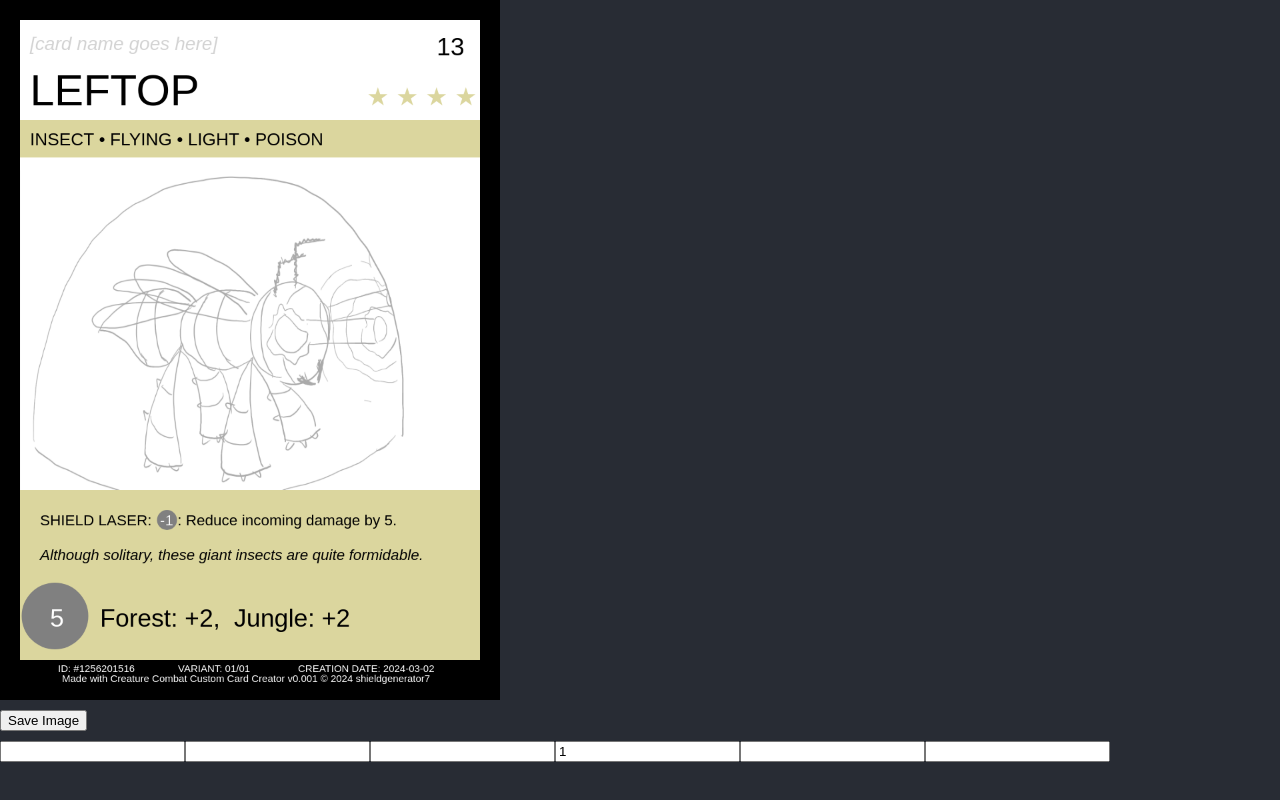
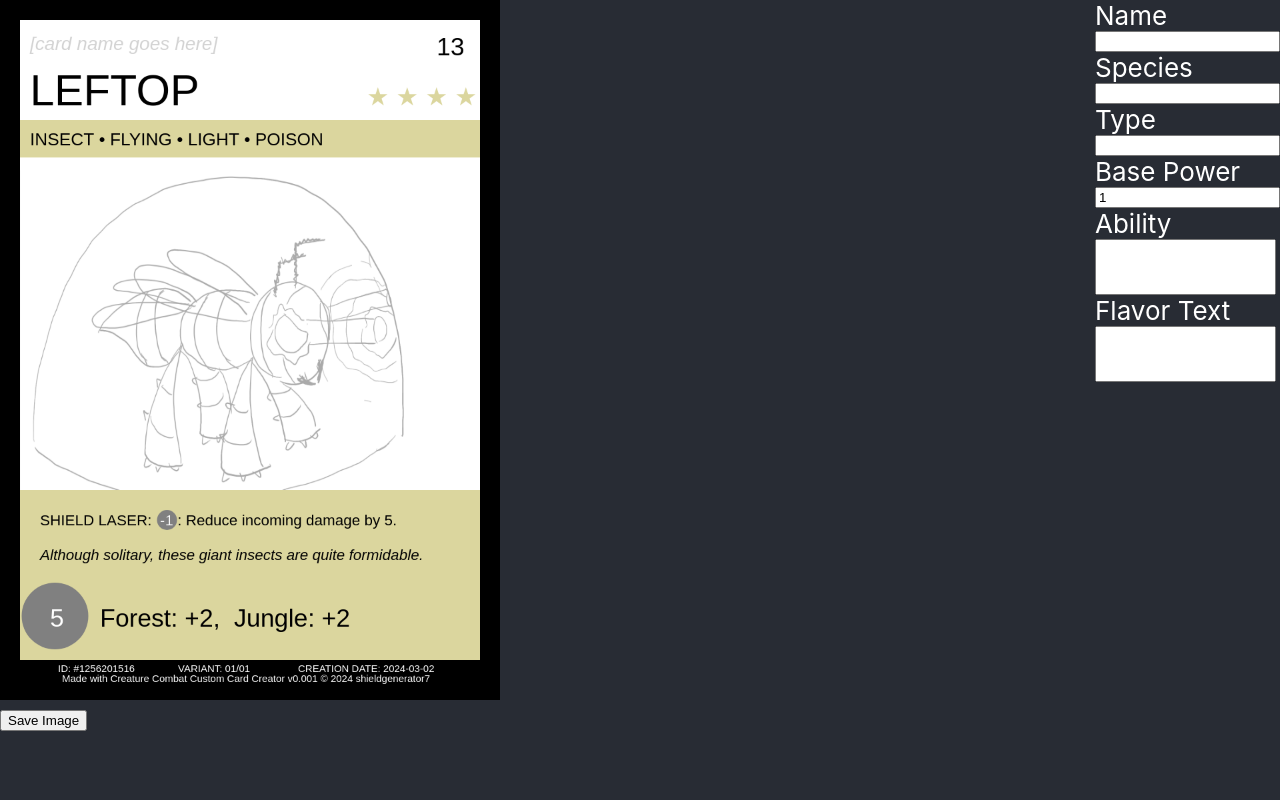
Before and after one commit to shieldgenerator7/CreatureCombat, a React (Create React App) app in the folder CardGenerator/react-canvas-draw/: page / in a window 1280 px wide. Built offline with nearby package versions, Linux system fonts and the light colour scheme.

Commit message:
Improve layout of edit panel

```diff
--- a/CardGenerator/react-canvas-draw/src/App.css
+++ b/CardGenerator/react-canvas-draw/src/App.css
@@ -36,3 +36,20 @@
     transform: rotate(360deg);
   }
 }
+
+.editPanel {
+    position: absolute;
+    top: 0px;
+    right: 0px;
+    height: 100%;
+    background: "black";
+}
+
+.field {
+    display: block;
+}
+
+.multiline {
+    resize: none;
+    height: 50px;
+}
--- a/CardGenerator/react-canvas-draw/src/Components/EditPanel.js
+++ b/CardGenerator/react-canvas-draw/src/Components/EditPanel.js
@@ -4,23 +4,26 @@ import React, { useRef, useEffect } from 'react';
 
 function EditPanel({ card , setCard, updateCard}) {//
     return (
-        <div>
+        <div className="editPanel">
             {/* Name */}
-            <input type="text" onChange={(e) => {
+            Name
+            <input type="text" className="field" onChange={(e) => {
                 card.name = e.target.value;
                 updateCard(card);
             }}
                 value={card.name}></input>
 
             {/* Species */}
-            <input type="text" onChange={(e) => {
+            Species
+            <input type="text" className="field" onChange={(e) => {
                 card.species = e.target.value;
                 updateCard(card);
             }}
                 value={card.species}></input>
 
-            {/* Species */}
-            <input type="text" onChange={(e) => {
+            {/* Tags */}
+            Type
+            <input type="text" className="field" onChange={(e) => {
                 let tags = "" + e.target.value;
                 card.tags = tags.split(", ");
                 updateCard(card);
@@ -28,25 +31,32 @@ function EditPanel({ card , setCard, updateCard}) {//
                 value={card.tags.join(", ")}></input>
 
             {/* Base Power */}
-            <input type="text" onChange={(e) => {
-                card.basePower = e.target.value*1;
+            Base Power
+            <input type="text" className="field" onChange={(e) => {
+                card.basePower = e.target.value * 1;
                 updateCard(card);
             }}
                 value={card.basePower}></input>
 
             {/* Ability TEST */}
-            <input type="text" onChange={(e) => {
+            Ability
+            <textarea className="field multiline" onChange={(e) => {
                 card.ability = e.target.value;
                 updateCard(card);
             }}
-                value={card.ability}></input>
+                rows="5"
+                value={card.ability}
+            ></textarea>
 
             {/* Flavor Text */}
-            <input type="text" onChange={(e) => {
+            Flavor Text
+            <textarea className="field multiline" onChange={(e) => {
                 card.flavorText = e.target.value;
                 updateCard(card);
             }}
-            value={card.flavorText}></input>
+                rows="5"
+                value={card.flavorText}
+            ></textarea>
         </div>
     );
 }
```
